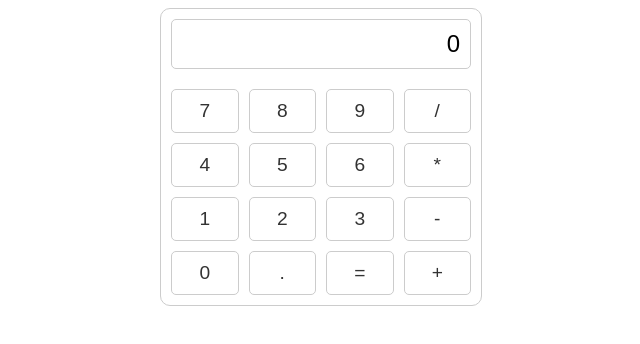
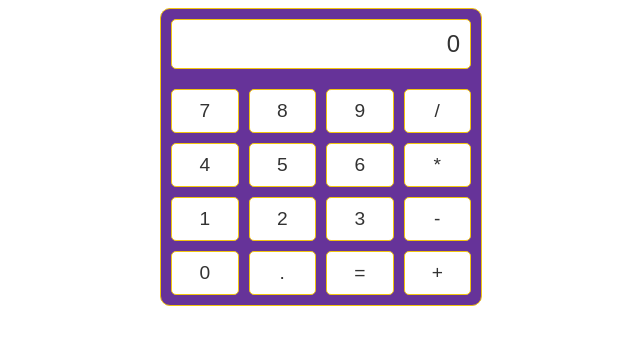
Before and after one commit to Hrygorutsa/Internet-Applications, a plain HTML site: page index.html in a window 1280 px wide. Shown: the whole page, without its empty margins (319-959 px from the left). Drawn offline with Linux system fonts and the light colour scheme.

```diff
--- a/style.css
+++ b/style.css
@@ -9,7 +9,7 @@
     background-color: aqua;
 } */
 
-body {
+ body {
     font-family: sans-serif;
   }
 
@@ -20,8 +20,10 @@
     width: 300px;
     margin: 0 auto;
     padding: 10px;
-    border: 1px solid #ccc;
+    border: 1px solid #f1c40f;
     border-radius: 10px;
+    background-color: rebeccapurple;
+
   }
 
   button {
@@ -29,13 +31,13 @@
     font-size: 1.2em;
     background-color: #fff;
     color: #333;
-    border: 1px solid #ccc;
+    border: 1px solid #f1c40f; /* change border color to pale orange*/
     border-radius: 5px;
     cursor: pointer;
   }
 
   button:hover {
-    background-color: #ccc;
+    background-color: #f1c40f; /* change background color to pale orange */
     color: #fff;
   }
 
@@ -44,7 +46,9 @@
     text-align: right;
     padding: 10px;
     font-size: 1.5em;
-    border: 1px solid #ccc;
+    border: 1px solid #f1c40f;
     border-radius: 5px;
     margin-bottom: 10px;
+    background-color: #fff;
+    color: #333;
   }
```
Also changed, not shown: calc.js (added, +12 -0 lines).
